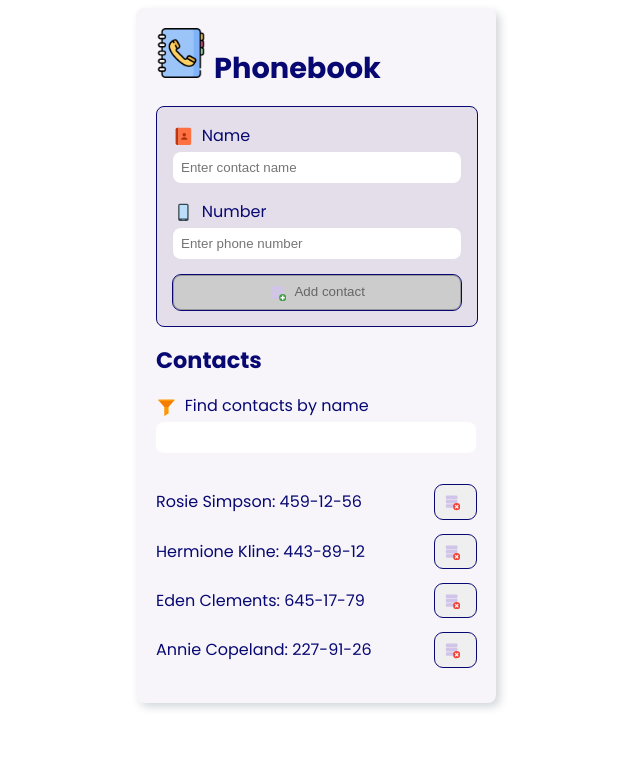
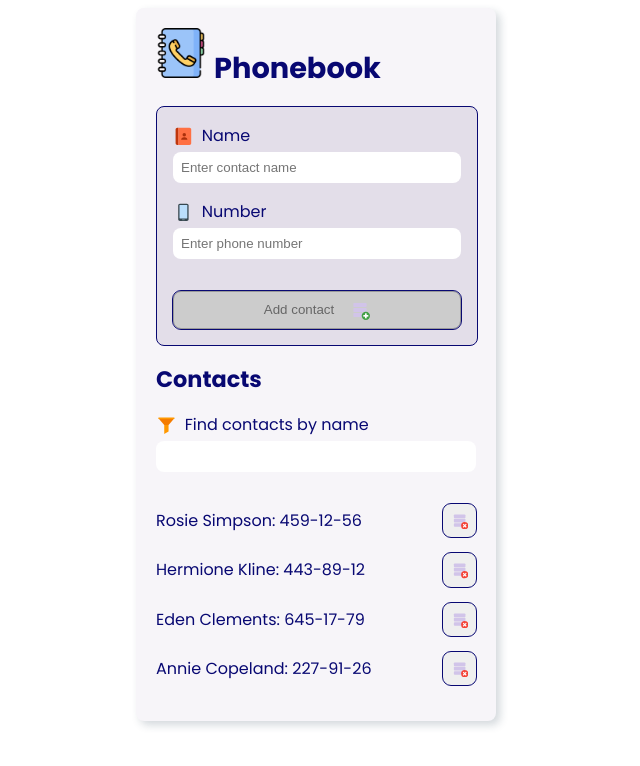
Before and after one commit to LiViS-code/goit-react-hw-02-phonebook, a React (Create React App) app in the folder my-phonebook/: page / in a window 1280 px wide. Shown: the top 766 px of the page, without its empty margins (324-964 px from the left). Built offline with nearby package versions, Linux system fonts and the light colour scheme.

Commit message:
upd styles

```diff
--- a/my-phonebook/src/components/ContactForm.jsx
+++ b/my-phonebook/src/components/ContactForm.jsx
@@ -1,5 +1,6 @@
 import React, { Component } from "react";
 import { nanoid } from "nanoid";
+import { IconContext } from "react-icons";
 import { FcContacts, FcPhoneAndroid, FcAddDatabase } from "react-icons/fc";
 import { FormContacts, Label, Input, Button } from "./ContactForm.styled";
 
@@ -86,8 +87,15 @@ class ContactForm extends Component {
         />
 
         <Button type="submit" disabled={!name || !number}>
-          <FcAddDatabase />
           Add contact
+          <IconContext.Provider
+            value={{
+              size: "1.5em",
+              style: { verticalAlign: "middle", marginLeft: "16px" },
+            }}
+          >
+            <FcAddDatabase />
+          </IconContext.Provider>
         </Button>
       </FormContacts>
     );
--- a/my-phonebook/src/components/ContactForm.styled.js
+++ b/my-phonebook/src/components/ContactForm.styled.js
@@ -39,6 +39,10 @@ export const Input = styled.input`
   border-radius: ${spacing(2)};
   transition: outline ${timing} ${timingFunction};
 
+  &[name="number"] {
+    margin-bottom: ${spacing(8)};
+  }
+
   &:hover,
   &:focus {
     outline: 2px solid ${outlineColor};
--- a/my-phonebook/src/components/ContactList.jsx
+++ b/my-phonebook/src/components/ContactList.jsx
@@ -1,4 +1,5 @@
 import React, { Component } from "react";
+import { IconContext } from "react-icons";
 import { FcDeleteDatabase } from "react-icons/fc";
 import { ContastsList, ContactItem } from "./ContactList.styled";
 import { Button } from "./ContactForm.styled";
@@ -23,7 +24,14 @@ class ContactList extends Component {
               onClick={() => onDelete(id)}
               title="Delete this contact"
             >
-              <FcDeleteDatabase />
+              <IconContext.Provider
+                value={{
+                  size: "1.3em",
+                  style: { verticalAlign: "middle" },
+                }}
+              >
+                <FcDeleteDatabase />
+              </IconContext.Provider>
             </Button>
           </ContactItem>
         ))}
```
